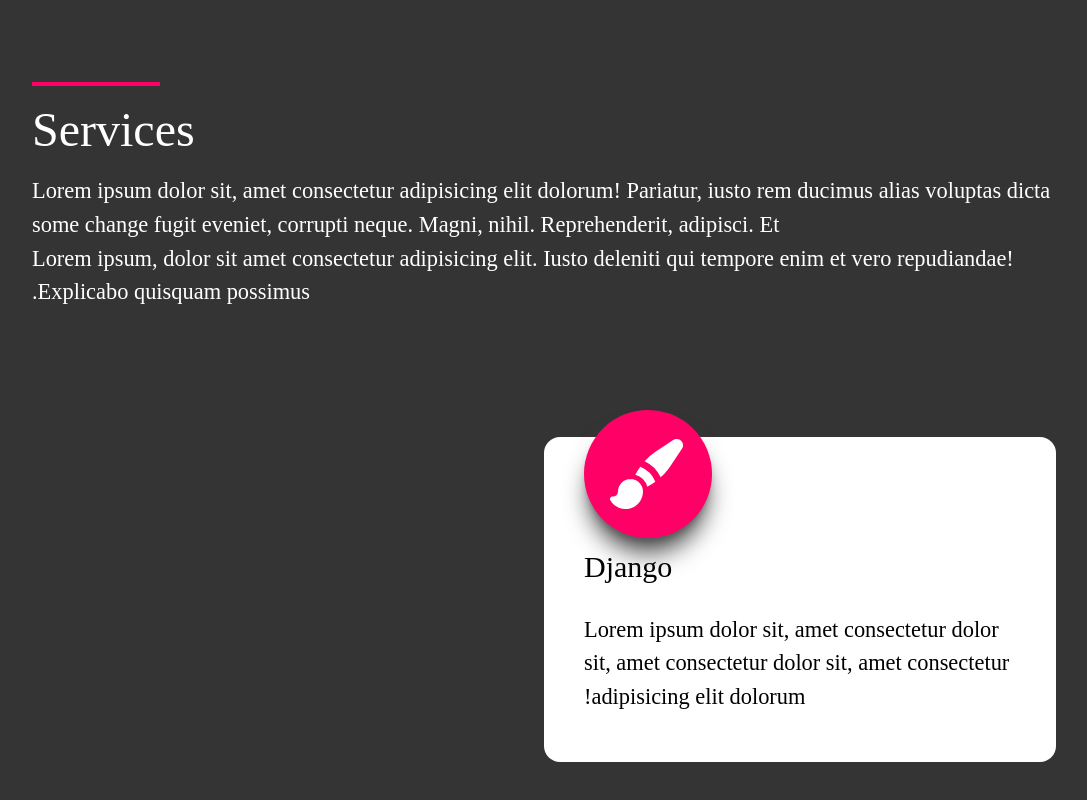
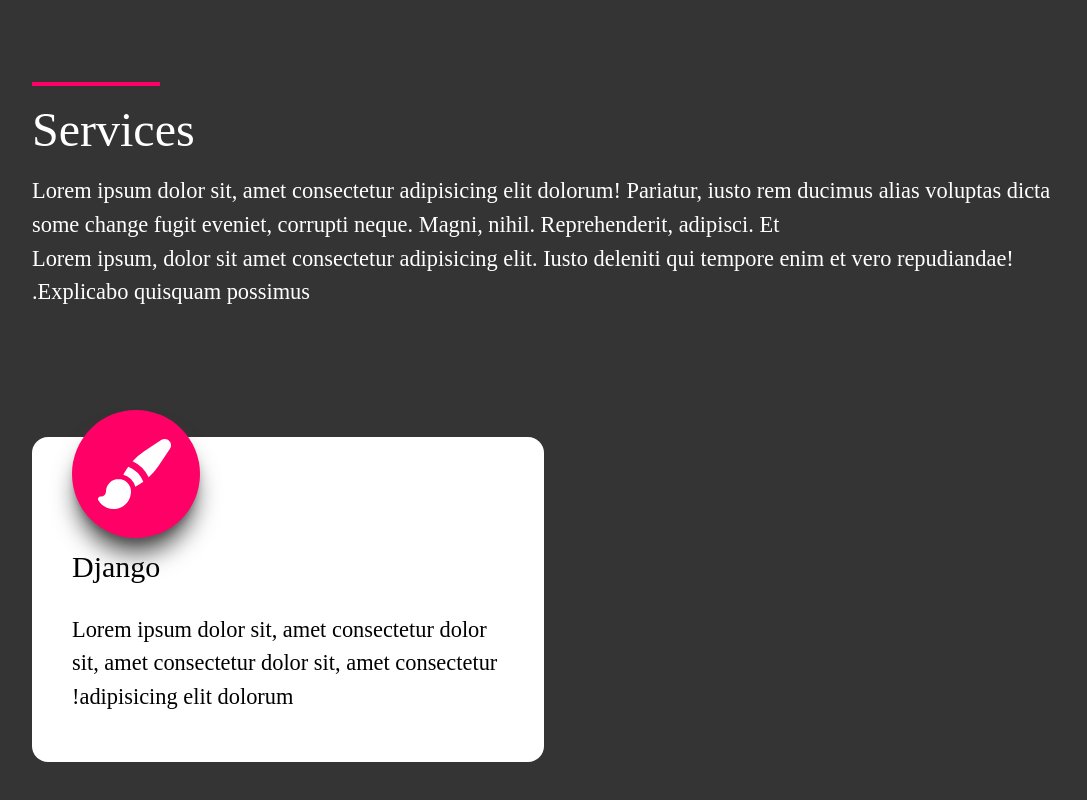
Before and after one commit to naimatullahRezaee/resume, a website: page index.html in a window 1280 px wide. Shown: the part 1428-2228 px from the top of the page, without its empty margins (96-1183 px from the left). Drawn offline with nearby package versions, Linux system fonts and the light colour scheme; a web font is replaced by a local one.

Commit message:
card done

```diff
--- a/index.html
+++ b/index.html
@@ -177,13 +177,15 @@
           possimus.
         </p>
       </div>
-      <div class="flex flex-wrap w-full gap-8 text-left">
+      <div
+        class="flex flex-wrap w-full gap-8 text-left justify-end items-start"
+      >
         <!-- card  -->
         <div
-          class="w-1/2 bg-white rounded-2xl py-12 px-10 flex flex-col gap-8 relative"
+          class="w-1/2 bg-white rounded-2xl py-12 px-10 flex flex-col gap-8 relative group"
         >
           <div
-            class="mr-auto bg-[#ff0066] rounded-full text-white w-32 flex justify-center items-center p-6 absolute left-10 bottom-56 shadow-xl shadow-neutral-600"
+            class="mr-auto bg-[#ff0066] rounded-full text-white w-32 flex justify-center items-center p-6 absolute left-10 bottom-56 shadow-xl shadow-neutral-600 group-hover:bg-white group-hover:text-[#ff0066] group-hover:shadow-none transition-all duration-1000"
           >
             <svg
               xmlns="http://www.w3.org/2000/svg"
```
Also changed, not shown: dist/output.css.
